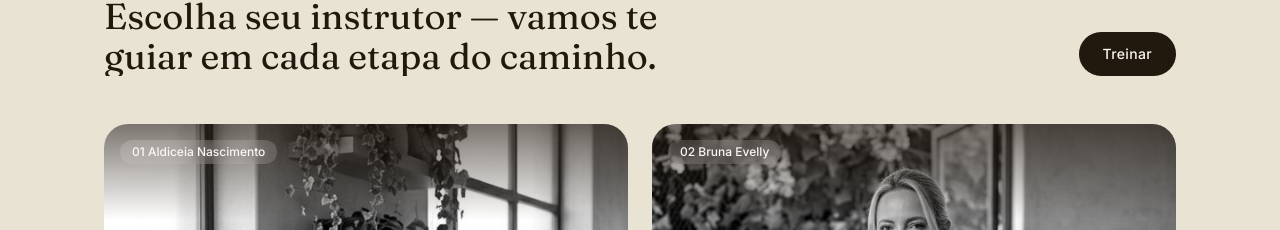
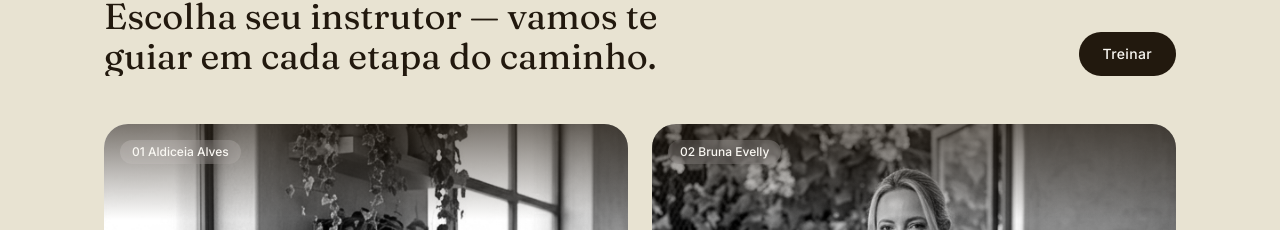
Before and after one commit to saulomedeirosguerreiro/pilates-ui, a React (Vite) app: page / in a window 1280 px wide. Shown: the part 1976-2206 px from the top of the page. Built offline with nearby package versions, Linux system fonts and the light colour scheme.

Commit message:
feat: update instructor name

```diff
--- a/db.json
+++ b/db.json
@@ -53,7 +53,7 @@
       "time": "09:00",
       "category": "grupo",
       "categoryLabel": "Aulas em Grupo",
-      "instructor": "Aldiceia Nascimento",
+      "instructor": "Aldiceia Alves",
       "location": "Estúdio — Unidade Centro",
       "status": "confirmed"
     },
@@ -75,7 +75,7 @@
       "time": "09:00",
       "category": "grupo",
       "categoryLabel": "Aulas em Grupo",
-      "instructor": "Aldiceia Nascimento",
+      "instructor": "Aldiceia Alves",
       "location": "Estúdio — Unidade Centro",
       "status": "confirmed"
     },
@@ -86,7 +86,7 @@
       "time": "09:00",
       "category": "grupo",
       "categoryLabel": "Aulas em Grupo",
-      "instructor": "Aldiceia Nascimento",
+      "instructor": "Aldiceia Alves",
       "status": "completed"
     },
     {
@@ -96,7 +96,7 @@
       "time": "09:00",
       "category": "grupo",
       "categoryLabel": "Aulas em Grupo",
-      "instructor": "Aldiceia Nascimento",
+      "instructor": "Aldiceia Alves",
       "status": "completed"
     },
     {
@@ -116,7 +116,7 @@
       "time": "09:00",
       "category": "grupo",
       "categoryLabel": "Aulas em Grupo",
-      "instructor": "Aldiceia Nascimento",
+      "instructor": "Aldiceia Alves",
       "status": "completed"
     }
   ],
--- a/src/content/instructors.ts
+++ b/src/content/instructors.ts
@@ -7,8 +7,8 @@ export type InstructorItem = {
 export const instructorsContent: InstructorItem[] = [
   {
     index: '01',
-    name: 'Aldiceia Nascimento',
-    imageAlt: 'Retrato da instrutora Aldiceia Nascimento em estúdio de pilates',
+    name: 'Aldiceia Alves',
+    imageAlt: 'Retrato da instrutora Aldiceia Alves em estúdio de pilates',
   },
   {
     index: '02',
```
